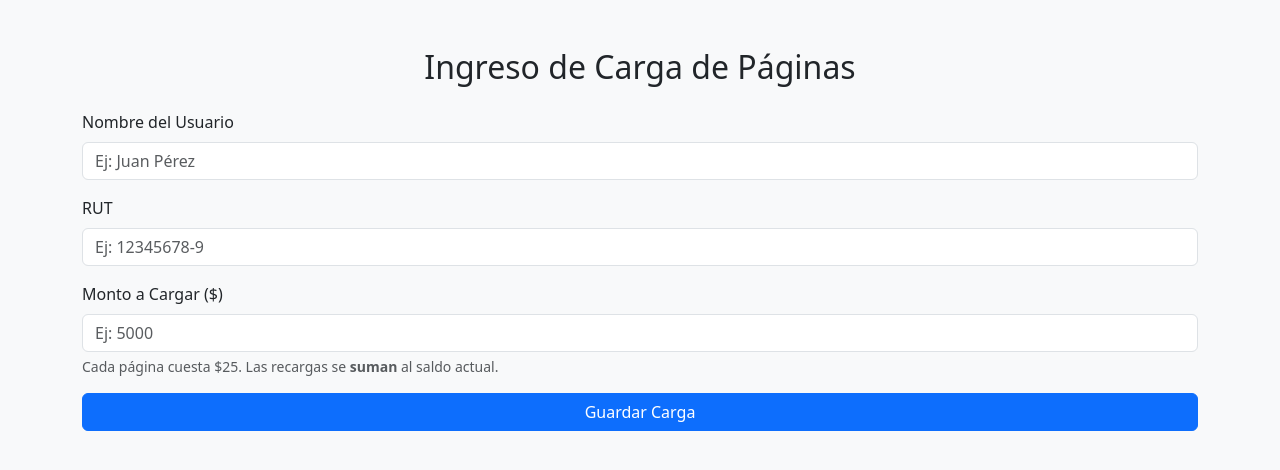
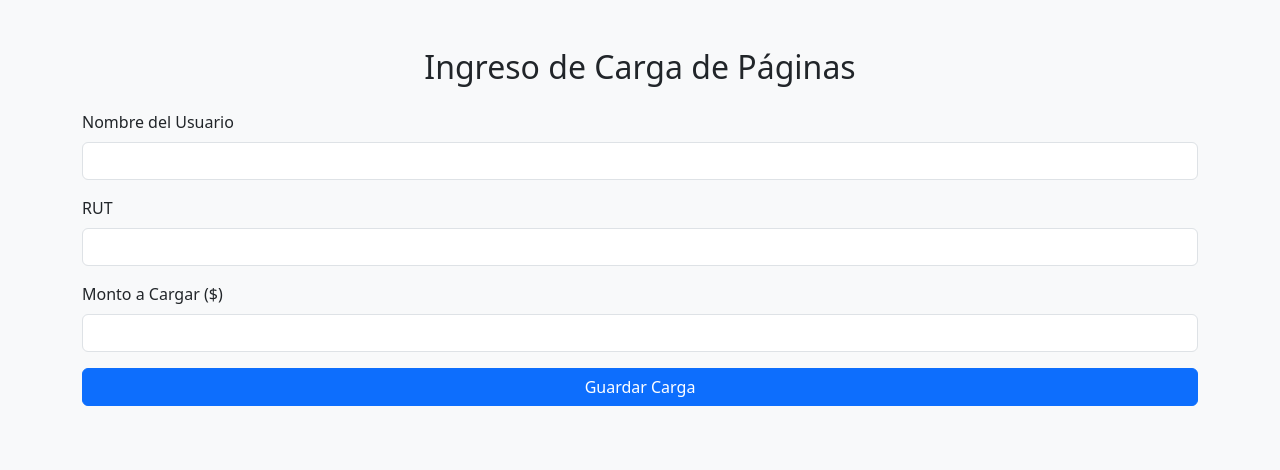
Before and after one commit to cybernovala/prepago, a Flask app: template templates/menu_admin.html in a window 1280 px wide. Shown: the top 470 px of the page. Run offline with Flask 3, Linux system fonts and the light colour scheme; the template is opened without the code that fills it, so the values that code supplies are empty.

Commit message:
Update menu_admin.html

```diff
--- a/templates/menu_admin.html
+++ b/templates/menu_admin.html
@@ -1,8 +1,8 @@
+<!-- menú para cargar saldo -->
 <!DOCTYPE html>
 <html lang="es">
 <head>
   <meta charset="UTF-8" />
-  <meta name="viewport" content="width=device-width, initial-scale=1.0" />
   <title>Menú Administrador - Cargar Saldo</title>
   <link rel="stylesheet" href="https://cdn.jsdelivr.net/npm/bootstrap@5.3.3/dist/css/bootstrap.min.css">
 </head>
@@ -12,18 +12,15 @@
     <form id="form-carga">
       <div class="mb-3">
         <label for="nombre" class="form-label">Nombre del Usuario</label>
-        <input type="text" class="form-control" id="nombre" placeholder="Ej: Juan Pérez" required>
+        <input type="text" class="form-control" id="nombre" required>
       </div>
       <div class="mb-3">
         <label for="rut" class="form-label">RUT</label>
-        <input type="text" class="form-control" id="rut" placeholder="Ej: 12345678-9" required>
+        <input type="text" class="form-control" id="rut" required>
       </div>
       <div class="mb-3">
         <label for="monto" class="form-label">Monto a Cargar ($)</label>
-        <input type="number" class="form-control" id="monto" placeholder="Ej: 5000" required min="25" step="25">
-        <div class="form-text">
-          Cada página cuesta $25. Las recargas se <strong>suman</strong> al saldo actual.
-        </div>
+        <input type="number" class="form-control" id="monto" min="25" step="25" required>
       </div>
       <button type="submit" class="btn btn-primary w-100">Guardar Carga</button>
     </form>
@@ -31,38 +28,27 @@
 
   <script>
     const backendURL = "https://prepago.onrender.com";
-
-    document.getElementById('form-carga').addEventListener('submit', async (e) => {
+    document.getElementById("form-carga").addEventListener("submit", async (e) => {
       e.preventDefault();
-
-      const nombre = document.getElementById('nombre').value.trim();
-      const rut = document.getElementById('rut').value.trim();
-      const monto = parseInt(document.getElementById('monto').value.trim(), 10);
-
-      if (!nombre || !rut || isNaN(monto) || monto < 25) {
-        alert('Por favor, completa todos los campos correctamente. Monto mínimo: $25');
-        return;
-      }
+      const nombre = document.getElementById("nombre").value;
+      const rut = document.getElementById("rut").value;
+      const monto = parseInt(document.getElementById("monto").value);
+      if (monto < 25) return alert("Monto mínimo: $25");
 
       const paginas = Math.floor(monto / 25);
 
       try {
-        const respuesta = await fetch(`${backendURL}/cargar_usuario`, {
-          method: 'POST',
-          headers: { 'Content-Type': 'application/json' },
+        const res = await fetch(`${backendURL}/cargar_usuario`, {
+          method: "POST",
+          headers: { "Content-Type": "application/json" },
           body: JSON.stringify({ nombre, rut, paginas })
         });
 
-        const data = await respuesta.json();
-
-        if (respuesta.ok) {
-          alert(data.mensaje || `Carga exitosa. Se sumaron ${paginas} páginas al usuario.`);
-          e.target.reset();
-        } else {
-          alert(data.error || 'Error al realizar la carga.');
-        }
-      } catch (error) {
-        alert('Error en la conexión con el servidor.');
+        const data = await res.json();
+        alert(data.mensaje || data.error);
+        if (res.ok) e.target.reset();
+      } catch (err) {
+        alert("Error al conectar con el servidor.");
       }
     });
   </script>
```
